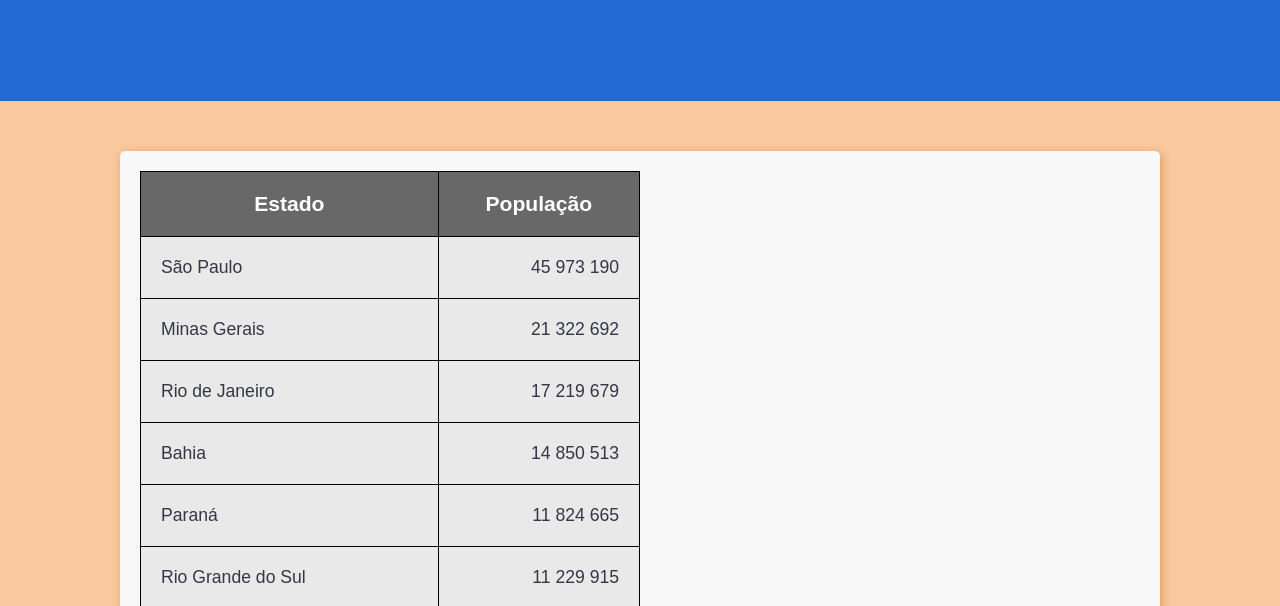
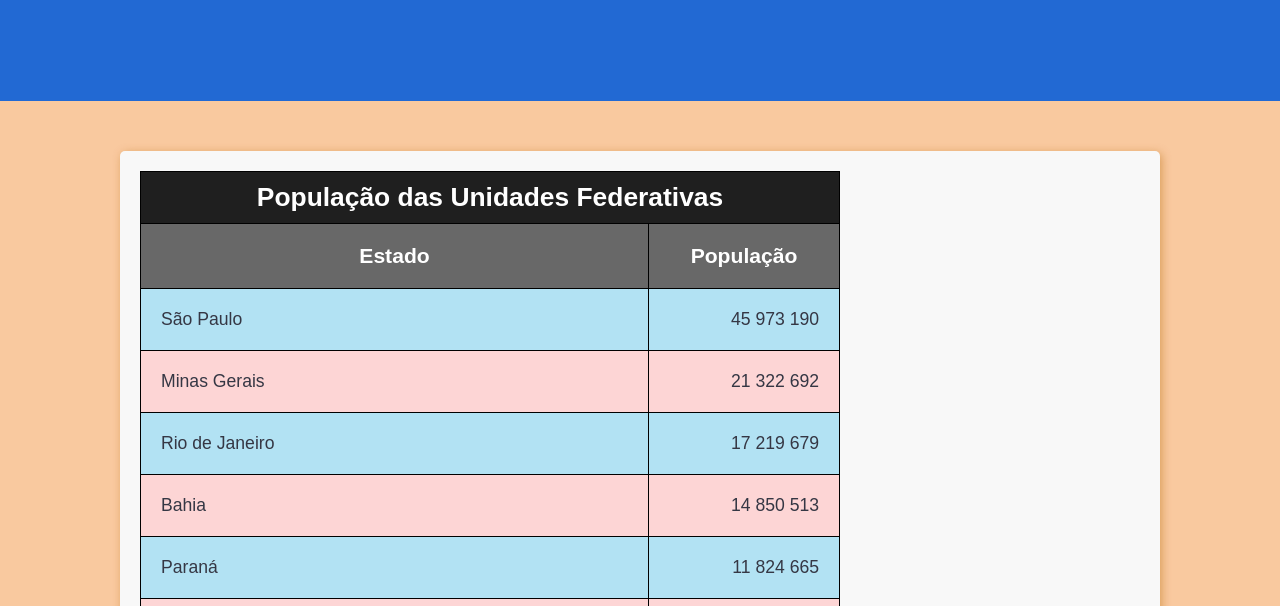
Before and after one commit to joseapp25/HTML5-CSS3, a plain HTML site: page exercicio019.html in a window 1280 px wide. Shown: the part 194-800 px from the top of the page. Drawn offline with Linux system fonts and the light colour scheme.

Commit message:
Update na Tabela

```diff
--- a/exercicio019.html
+++ b/exercicio019.html
@@ -10,9 +10,20 @@
 <style>
     table {
         font-family: Arial, Helvetica, sans-serif;
-        background-color: rgb(233, 233, 233);
+
         border-collapse: collapse;
-        width: 500px;
+        width: 700px;
+    }
+
+    caption {
+        color: white;
+        font-size: 1.5em;
+        font-weight: bold;
+        background-color: rgb(31, 31, 31);
+        border-top: 1px solid black;
+        border-left: 1px solid black;
+        border-right: 1px solid black;
+        padding: 10px;
     }
 
     thead, tfoot {
@@ -20,6 +31,14 @@
         background-color: rgb(104, 104, 104);
         font-size: 1.2em;
         text-align: center;
+    }
+
+    tbody > tr:nth-child(odd) {
+        background-color: rgb(178, 226, 243);
+    }
+
+    tbody > tr:nth-child(even) {
+        background-color: rgb(253, 213, 213);
     }
 
     td, th {
@@ -31,6 +50,10 @@
         text-align: right;
     }
 
+    th.pop {
+        width: 150px;
+    }
+
 
 </style>
 <body>
@@ -39,14 +62,14 @@
     </header>
     <main>
         <table>
+            <caption>População das Unidades Federativas</caption>
             <thead>
                 <tr>
-                    <th>Estado</th>
-                    <th>População</th>
+                    <th scope="col">Estado</th>
+                    <th scope="col" class="pop">População</th>
                 </tr>
             </thead>
             <tbody>
-                <tr>
                 <tr>
                     <td>São Paulo</td>
                     <td class="numero">45 973 190</td>
@@ -87,11 +110,10 @@
                     <td>Santa Catarina</td>
                     <td class="numero">8 058 447</td>
                 </tr>
-                </tr>
             </tbody>
             <tfoot>
                 <tr>
-                    <th>Total de Habitantes</th>
+                    <th scope="row">Total de Habitantes</th>
                     <td class="numero"><strong>157 916 092</strong></td>
                 </tr>
             </tfoot>
```
Lines whose indentation alone changed are shown as unchanged.
